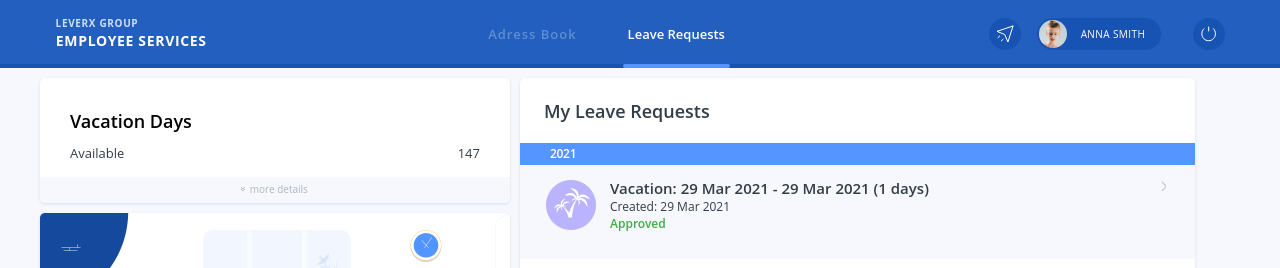
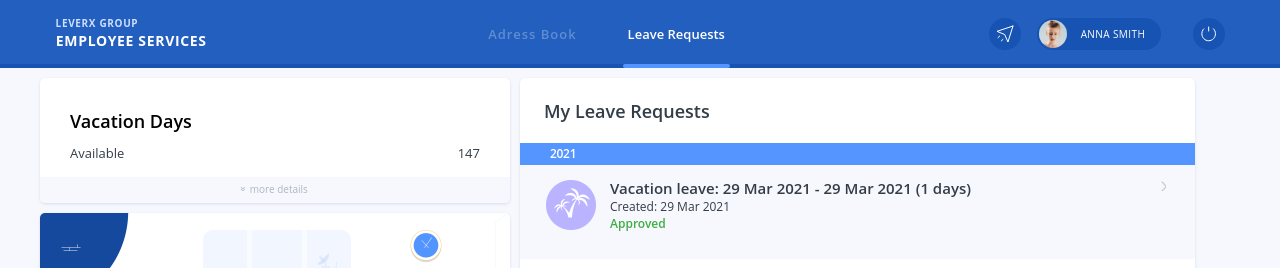
Before and after one commit to lesor9/leverx-app, a React app: page / in a window 1280 px wide. Both pictures are taken after typing "Sample" into the empty fields and a click on the button "SUBMIT". Shown: the top 268 px of the page. Built offline with nearby package versions, Linux system fonts and the light colour scheme.

Commit message:
fix: request list

```diff
--- a/src/components/Elements/Requests/RequestYearList.tsx
+++ b/src/components/Elements/Requests/RequestYearList.tsx
@@ -1,5 +1,6 @@
 import * as React from 'react';
 
+import { VACATION_LEAVE } from '../../../constants';
 
 export default function RequestYearList (props: any)  {
     console.log(props);
@@ -12,12 +13,12 @@ export default function RequestYearList (props: any)  {
 
             <ul className='request-year-list__list'>
                 {props.requests.map((req: any) => (
-                    <li className='request-year-list__item'>
+                    <li className={`request-year-list__item ${props.nextElem() % 2 === 0 ? 'request-year-list__item_dark' : ''}`} key={req.created}>
                     <img className='request-year-list__img' src={`/public/images/${req.type}-icon.png`} alt="reqimg"/>
 
                     <div className='request-year-list__item-desc'>
                         <div className='request-year-list__item-dates'>
-                            Vacation: {(new Date(req.startDate)).toLocaleDateString('en-GB', { day: 'numeric', month: 'short', year: 'numeric' })} - {(new Date(req.endDate)).toLocaleDateString('en-GB', { day: 'numeric', month: 'short', year: 'numeric' })} ({req.daysBetween} days)
+                            {req.type}: {(new Date(req.startDate)).toLocaleDateString('en-GB', { day: 'numeric', month: 'short', year: 'numeric' })} - {(new Date(req.endDate)).toLocaleDateString('en-GB', { day: 'numeric', month: 'short', year: 'numeric' })} {req.type === VACATION_LEAVE ? `(${req.daysBetween} days)` : ''}
                         </div>
 
                         <div className='request-year-list__item-created'>
--- a/src/components/Elements/Requests/Requests.tsx
+++ b/src/components/Elements/Requests/Requests.tsx
@@ -20,9 +20,19 @@ export default function Requests ()  {
         if(!Object.entries(sortedRequests).length) return <EmptyHistory />;
 
         let list = [];
+        let index = 1;
+
+        const nextElem = () => {
+            index += 1
+            return index;
+        }
 
         for(const year in sortedRequests) {
-            list.push(<RequestYearList year={year} requests={sortedRequests[year]} key={Date.now()}/>);
+            list.push(<RequestYearList
+                        year={year}
+                        requests={sortedRequests[year]}
+                        key={year}
+                        nextElem={nextElem} />);
         }
 
         return list;
--- a/src/components/Elements/Requests/styles.scss
+++ b/src/components/Elements/Requests/styles.scss
@@ -2,7 +2,8 @@
     margin-left: 10px;
     background: white;
     width: 675px;
-    height: 671px;
+    height: fit-content;
+    min-height: 671px;
     box-shadow: 0px 1px 3px rgba(32, 75, 146, 0.15);
     border-radius: 5px;
 }
@@ -62,7 +63,7 @@
     position: relative;
 }
 
-.request-year-list__item:nth-child(odd) {
+.request-year-list__item_dark {
     background: #F6F8FD;
 }
 
```
